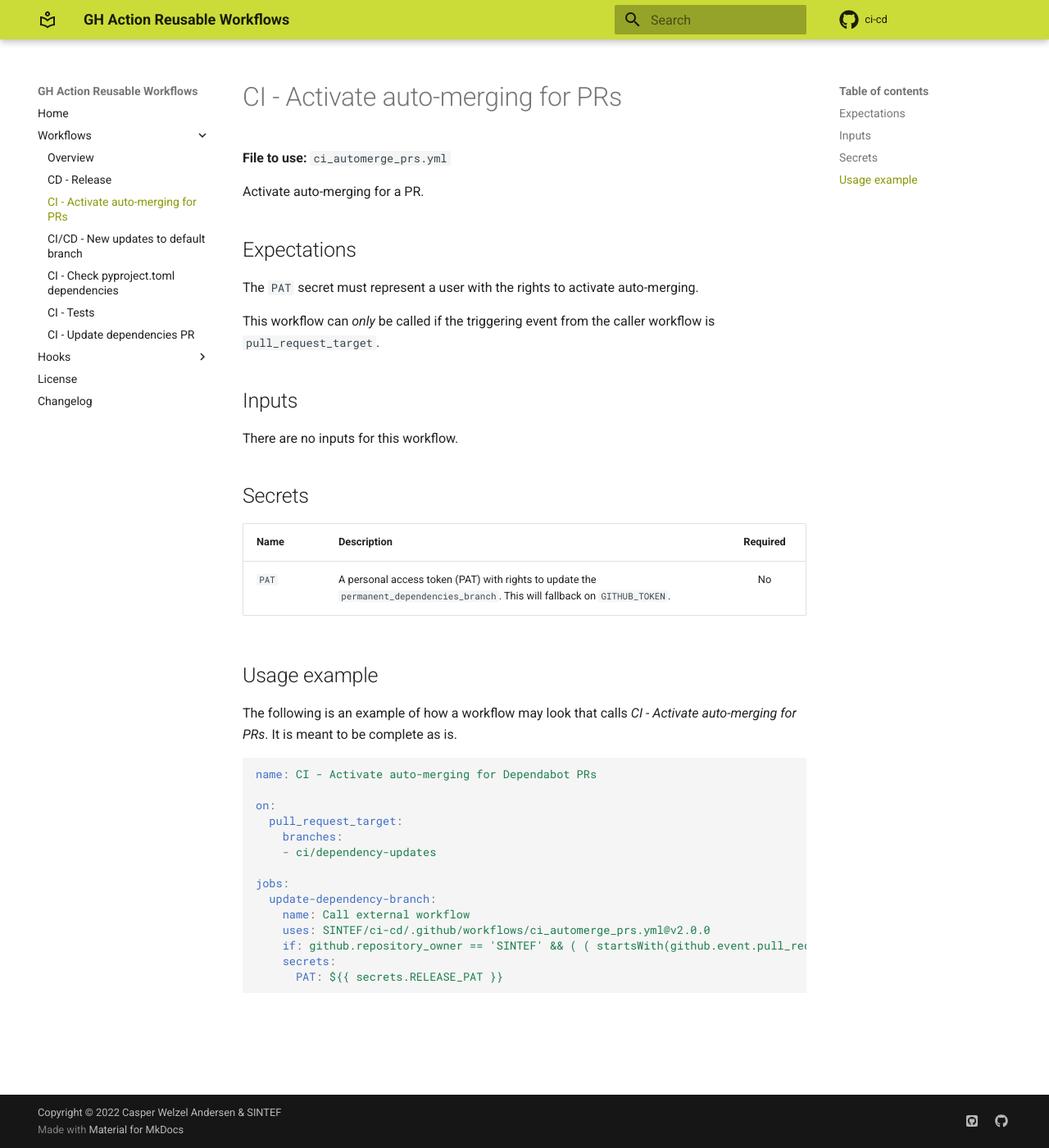
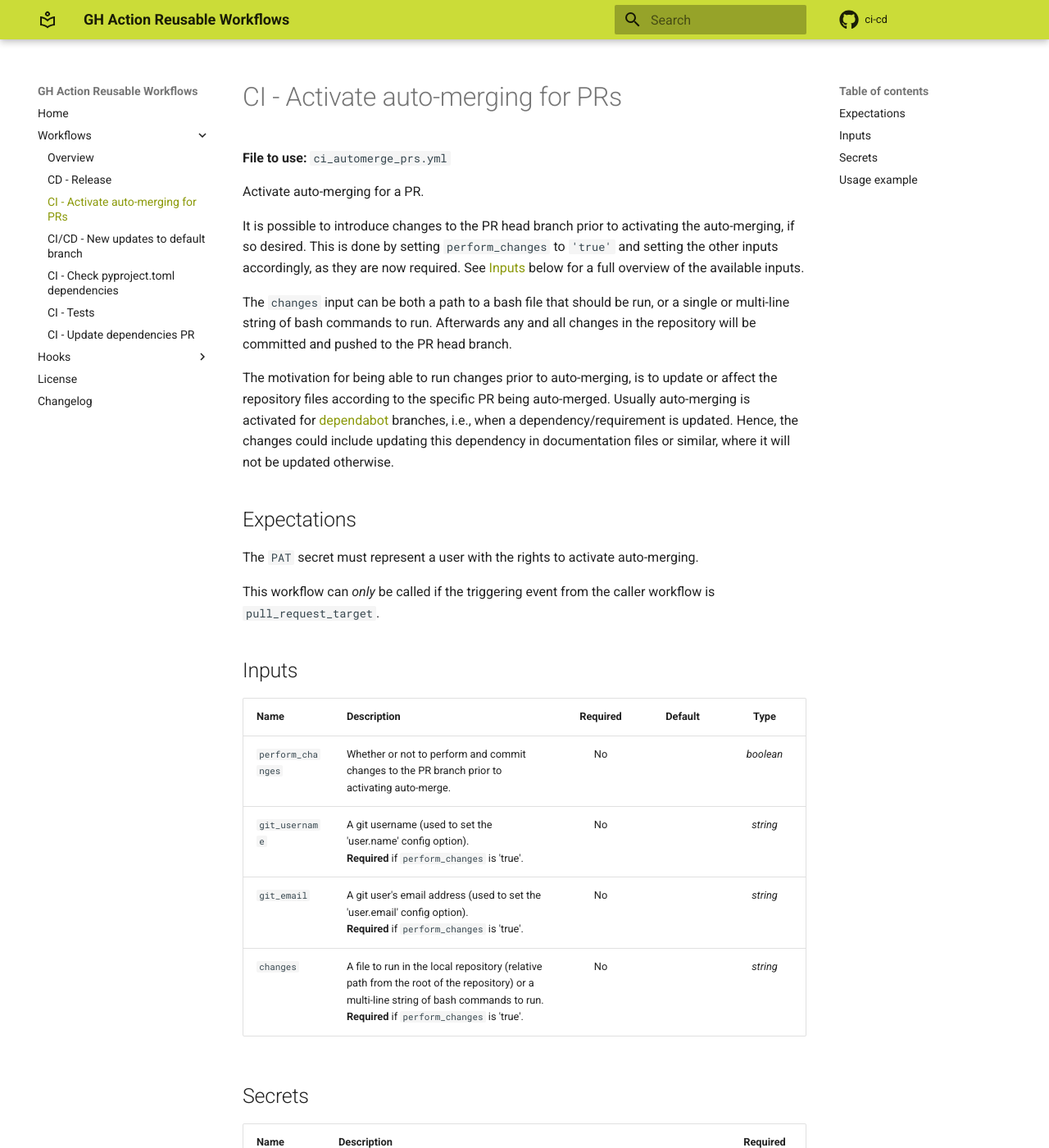
Before and after one commit to SemanticMatter/ci-cd, an MkDocs documentation site: the page built from docs/workflows/ci_automerge_prs.md, in a window 1280 px wide and 1400 px high. Shown: the whole window at 82% size. Built offline with MkDocs 1.6.1 and Material for MkDocs 9.7.7, drawn with Linux system fonts in a browser that asks for light colours; comment, search, counter and statistics services are not loaded; the version menu is left out; some of the changed text lies outside the part shown.

Commit message:
Changes prior to auto-merge (#88)
Make it possible to perform changes prior to activating auto-merging
during the auto-merging workflow.

````diff
--- a/docs/workflows/ci_automerge_prs.md
+++ b/docs/workflows/ci_automerge_prs.md
@@ -3,6 +3,17 @@
 **File to use:** `ci_automerge_prs.yml`
 
 Activate auto-merging for a PR.
+
+It is possible to introduce changes to the PR head branch prior to activating the auto-merging, if so desired.
+This is done by setting `perform_changes` to `'true'` and setting the other inputs accordingly, as they are now required.
+See [Inputs](#inputs) below for a full overview of the available inputs.
+
+The `changes` input can be both a path to a bash file that should be run, or a single or multi-line string of bash commands to run.
+Afterwards any and all changes in the repository will be committed and pushed to the PR head branch.
+
+The motivation for being able to run changes prior to auto-merging, is to update or affect the repository files according to the specific PR being auto-merged.
+Usually auto-merging is activated for [dependabot](https://docs.github.com/en/code-security/dependabot) branches, i.e., when a dependency/requirement is updated.
+Hence, the changes could include updating this dependency in documentation files or similar, where it will not be updated otherwise.
 
 ## Expectations
 
@@ -12,7 +23,12 @@ This workflow can _only_ be called if the triggering event from the caller workf
 
 ## Inputs
 
-There are no inputs for this workflow.
+| **Name** | **Description** | **Required** | **Default** | **Type** |
+|:--- |:--- |:---:|:---:|:---:|
+| `perform_changes` | Whether or not to perform and commit changes to the PR branch prior to activating auto-merge. | No | | _boolean_ |
+| `git_username` | A git username (used to set the 'user.name' config option).</br>**Required** if `perform_changes` is 'true'. | No | | _string_ |
+| `git_email` | A git user's email address (used to set the 'user.email' config option).</br>**Required** if `perform_changes` is 'true'. | No | | _string_ |
+| `changes` | A file to run in the local repository (relative path from the root of the repository) or a multi-line string of bash commands to run.</br>**Required** if `perform_changes` is 'true'. | No | | _string_ |
 
 ## Secrets
 
@@ -41,3 +57,72 @@ jobs:
     secrets:
       PAT: ${{ secrets.RELEASE_PAT }}
 ```
+
+A couple of usage examples when adding changes:
+
+Here, referencing a bash script file for the changes.
+
+```yaml
+name: CI - Activate auto-merging for Dependabot PRs
+
+on:
+  pull_request_target:
+    branches:
+    - ci/dependency-updates
+
+jobs:
+  update-dependency-branch:
+    name: Call external workflow
+    uses: SINTEF/ci-cd/.github/workflows/ci_automerge_prs.yml@v1
+    if: github.repository_owner == 'SINTEF' && ( ( startsWith(github.event.pull_request.head.ref, 'dependabot/') && github.actor == 'dependabot[bot]' ) || ( github.event.pull_request.head.ref == 'ci/update-pyproject' && github.actor == 'CasperWA' ) )
+    with:
+      perform_changes: true
+      git_username: "Casper Welzel Andersen"
+      git_email: "CasperWA@github.com"
+      changes: ".ci/pre_automerge.sh"
+    secrets:
+      PAT: ${{ secrets.RELEASE_PAT }}
+```
+
+Here, writing out the changes explicitly in the job.
+
+```yaml
+name: CI - Activate auto-merging for Dependabot PRs
+
+on:
+  pull_request_target:
+    branches:
+    - ci/dependency-updates
+
+jobs:
+  update-dependency-branch:
+    name: Call external workflow
+    uses: SINTEF/ci-cd/.github/workflows/ci_automerge_prs.yml@v1
+    if: github.repository_owner == 'SINTEF' && ( ( startsWith(github.event.pull_request.head.ref, 'dependabot/') && github.actor == 'dependabot[bot]' ) || ( github.event.pull_request.head.ref == 'ci/update-pyproject' && github.actor == 'CasperWA' ) )
+    with:
+      perform_changes: true
+      git_username: "Casper Welzel Andersen"
+      git_email: "CasperWA@github.com"
+      changes: |
+        PYTHON=
+        python --version || PYTHON=NO
+        if [ -n "${PYTHON} ]; then
+          echo "Python not detected on the system."
+          exit 1
+        fi
+        PIP=
+        python -m pip --version || PIP=NO
+        if [ -n "${PYTHON} ]; then
+          echo "pip not detected to be installed for Python."
+          exit 1
+        fi
+
+        python -m pip install -U pip
+        pip install -U setuptools wheel
+        pip install pre-commit
+
+        pre-commit autoupdate
+        pre-commit run --all-files || :
+    secrets:
+      PAT: ${{ secrets.RELEASE_PAT }}
+```
````
Also changed, not shown: 1 other file.
